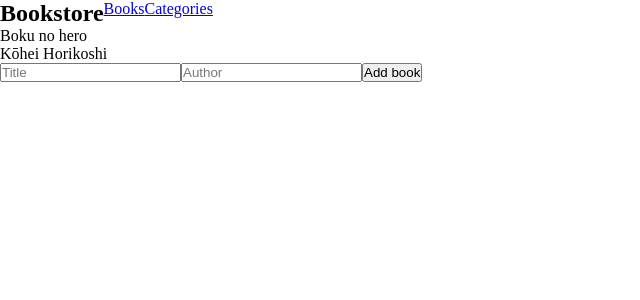
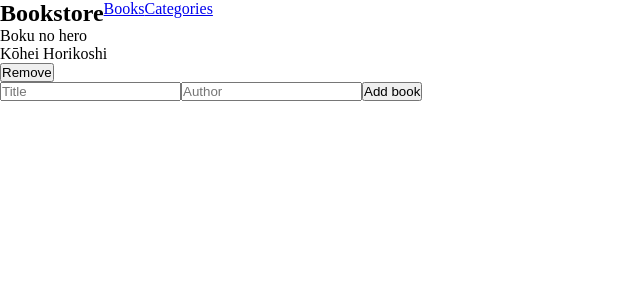
Before and after one commit to NicolasAndrehh/Bookstore, a React (Create React App) app: page / in a window 1280 px wide. Shown: the top 300 px of the page, without its empty margins (0-640 px from the left). Built offline with nearby package versions, Linux system fonts and the light colour scheme.

Commit message:
Add changes required by reviewer

```diff
--- /dev/null
+++ b/src/components/book.jsx
@@ -0,0 +1,17 @@
+import React from 'react';
+import PropTypes from 'prop-types';
+
+const Book = ({ title, author }) => (
+  <div className="book-container">
+    <p>{title}</p>
+    <p>{author}</p>
+    <button type="button">Remove</button>
+  </div>
+);
+
+Book.propTypes = {
+  title: PropTypes.string.isRequired,
+  author: PropTypes.string.isRequired,
+};
+
+export default Book;
--- a/src/components/booklist.jsx
+++ b/src/components/booklist.jsx
@@ -1,5 +1,6 @@
 import { useState } from 'react';
 import AddBookForm from './addBookForm';
+import Book from './book';
 
 const Booklist = () => {
   // eslint-disable-next-line no-unused-vars
@@ -12,10 +13,7 @@ const Booklist = () => {
   return (
     <section className="booklist-section">
       {booklist.map((book) => (
-        <div key={book.id}>
-          <p>{book.title}</p>
-          <p>{book.author}</p>
-        </div>
+        <Book key={book.id} title={book.title} author={book.author} />
       ))}
 
       <AddBookForm booklist={booklist} setBooklist={setBooklist} />
```
